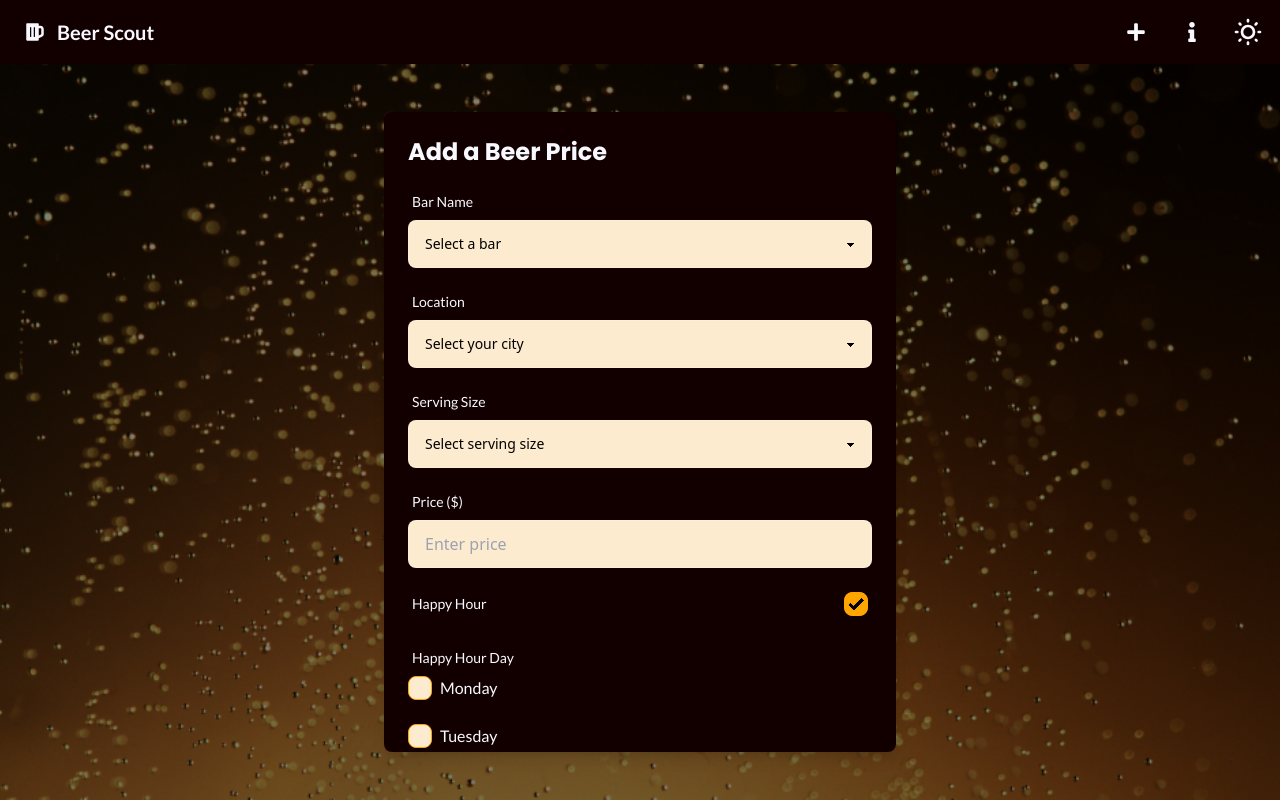
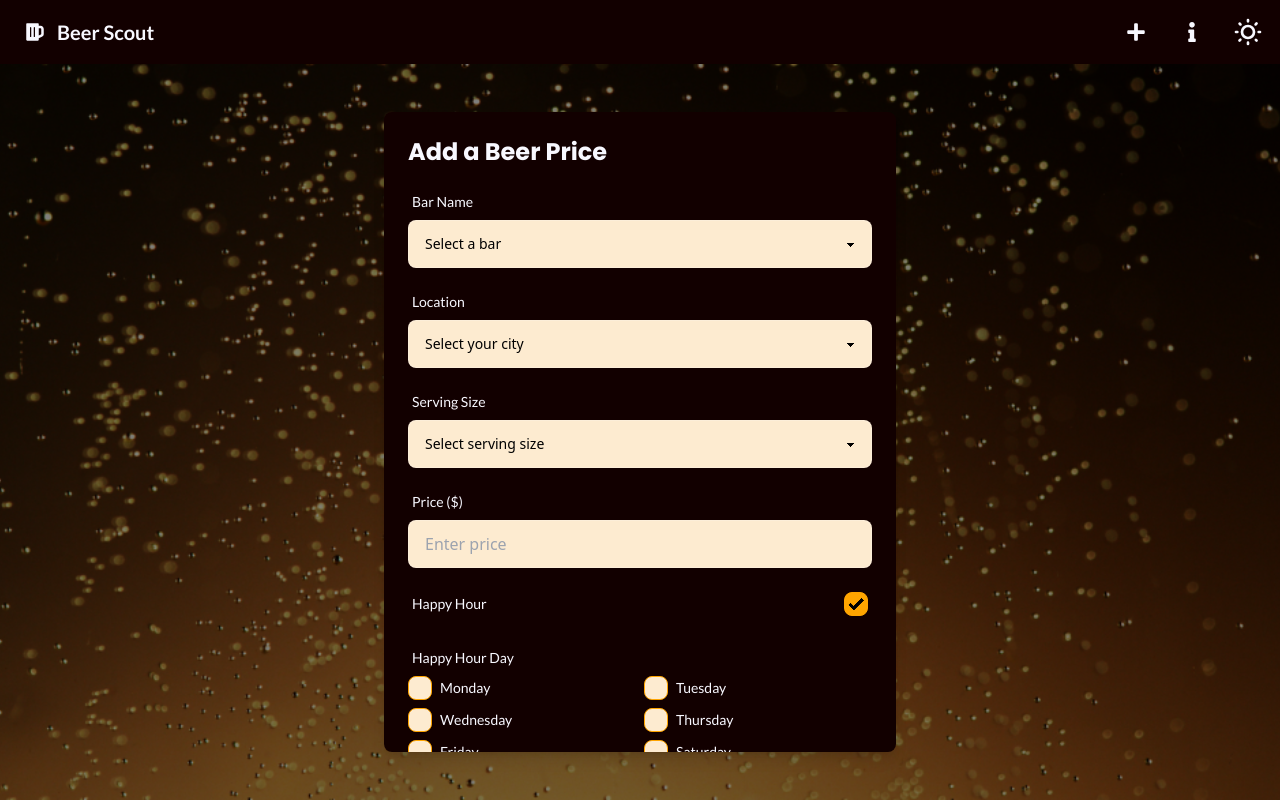
Before and after one commit to beer-scout-project/beer-scout, a React (Vite) app: page /add-bar in a window 1280 px wide. Both pictures are taken after a click on the label "Happy Hour". Built offline with nearby package versions, Linux system fonts and the light colour scheme.

Commit message:
Adjust layout, text size of happy hour day

```diff
--- a/src/pages/addBarForm.jsx
+++ b/src/pages/addBarForm.jsx
@@ -372,7 +372,7 @@ const AddBarForm = () => {
                       Happy Hour Day
                     </span>
                   </label>
-                  <div className="checkbox-group">
+                  <div className="grid grid-cols-2 gap-2">
                     {/* Monday */}
                     <label className="flex items-center">
                       <input
@@ -383,9 +383,9 @@ const AddBarForm = () => {
                         onChange={handleChange}
                         className="checkbox-primary checkbox bg-base-200"
                       />
-                      <span className="ml-2">Monday</span>
+                      <span className="ml-2 text-sm">Monday</span>
                     </label>
-                    <br />
+
                     {/* Tuesday */}
                     <label className="flex items-center">
                       <input
@@ -396,9 +396,9 @@ const AddBarForm = () => {
                         onChange={handleChange}
                         className="checkbox-primary checkbox bg-base-200"
                       />
-                      <span className="ml-2">Tuesday</span>
+                      <span className="ml-2 text-sm">Tuesday</span>
                     </label>
-                    <br />
+
                     {/* Wednesday */}
                     <label className="flex items-center">
                       <input
@@ -409,9 +409,9 @@ const AddBarForm = () => {
                         onChange={handleChange}
                         className="checkbox-primary checkbox bg-base-200"
                       />
-                      <span className="ml-2">Wednesday</span>
+                      <span className="ml-2 text-sm">Wednesday</span>
                     </label>
-                    <br />
+
                     {/* Thursday */}
                     <label className="flex items-center">
                       <input
@@ -422,9 +422,9 @@ const AddBarForm = () => {
                         onChange={handleChange}
                         className="checkbox-primary checkbox bg-base-200"
                       />
-                      <span className="ml-2">Thursday</span>
+                      <span className="ml-2 text-sm">Thursday</span>
                     </label>
-                    <br />
+
                     {/* Friday */}
                     <label className="flex items-center">
                       <input
@@ -435,9 +435,9 @@ const AddBarForm = () => {
                         onChange={handleChange}
                         className="checkbox-primary checkbox bg-base-200"
                       />
-                      <span className="ml-2">Friday</span>
+                      <span className="ml-2 text-sm">Friday</span>
                     </label>
-                    <br />
+
                     {/* Saturday */}
                     <label className="flex items-center">
                       <input
@@ -448,9 +448,9 @@ const AddBarForm = () => {
                         onChange={handleChange}
                         className="checkbox-primary checkbox bg-base-200"
                       />
-                      <span className="ml-2">Saturday</span>
+                      <span className="ml-2 text-sm">Saturday</span>
                     </label>
-                    <br />
+
                     {/* Sunday */}
                     <label className="flex items-center">
                       <input
@@ -461,7 +461,7 @@ const AddBarForm = () => {
                         onChange={handleChange}
                         className="checkbox-primary checkbox bg-base-200"
                       />
-                      <span className="ml-2">Sunday</span>
+                      <span className="ml-2 text-sm">Sunday</span>
                     </label>
                   </div>
                 </div>
```
